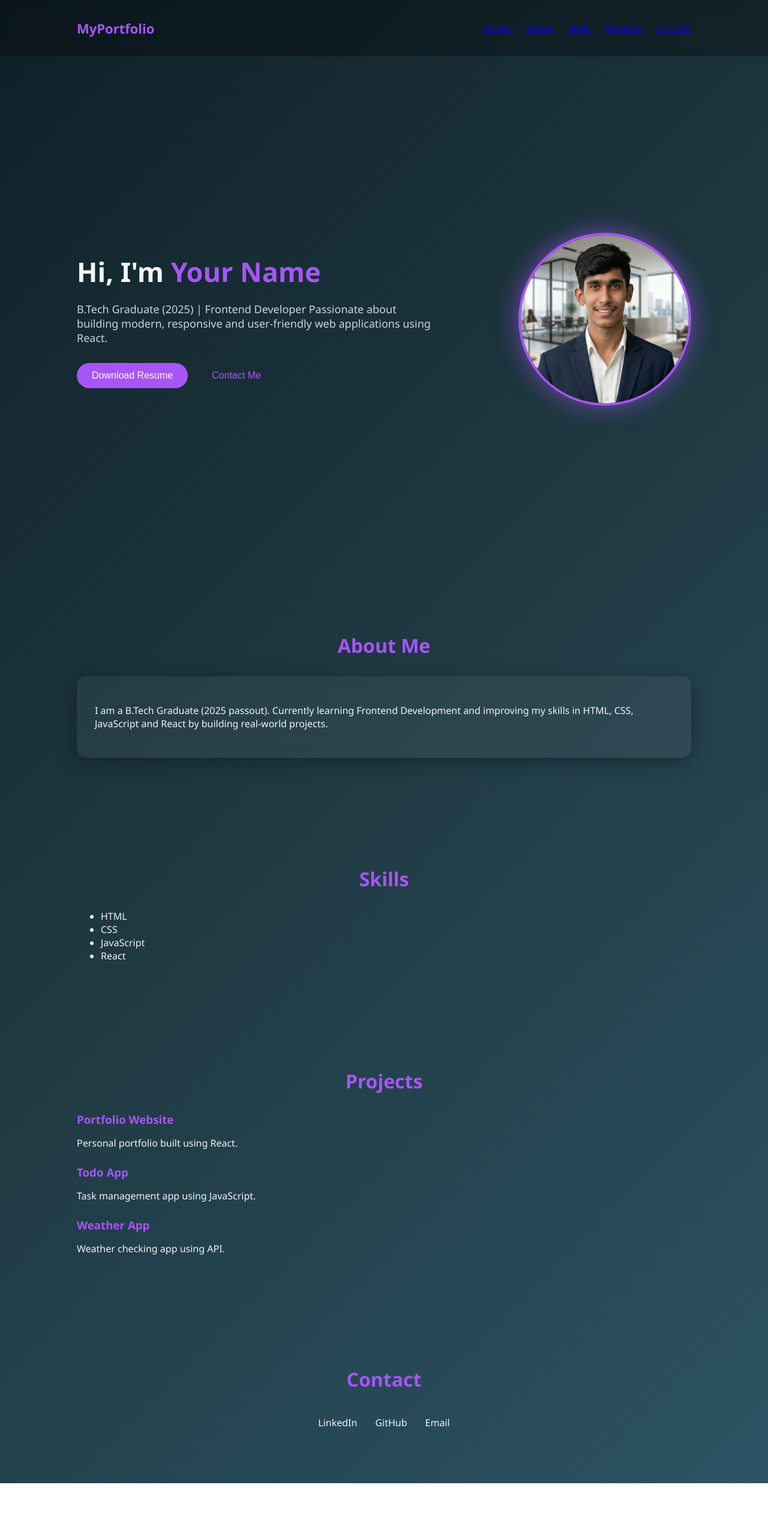
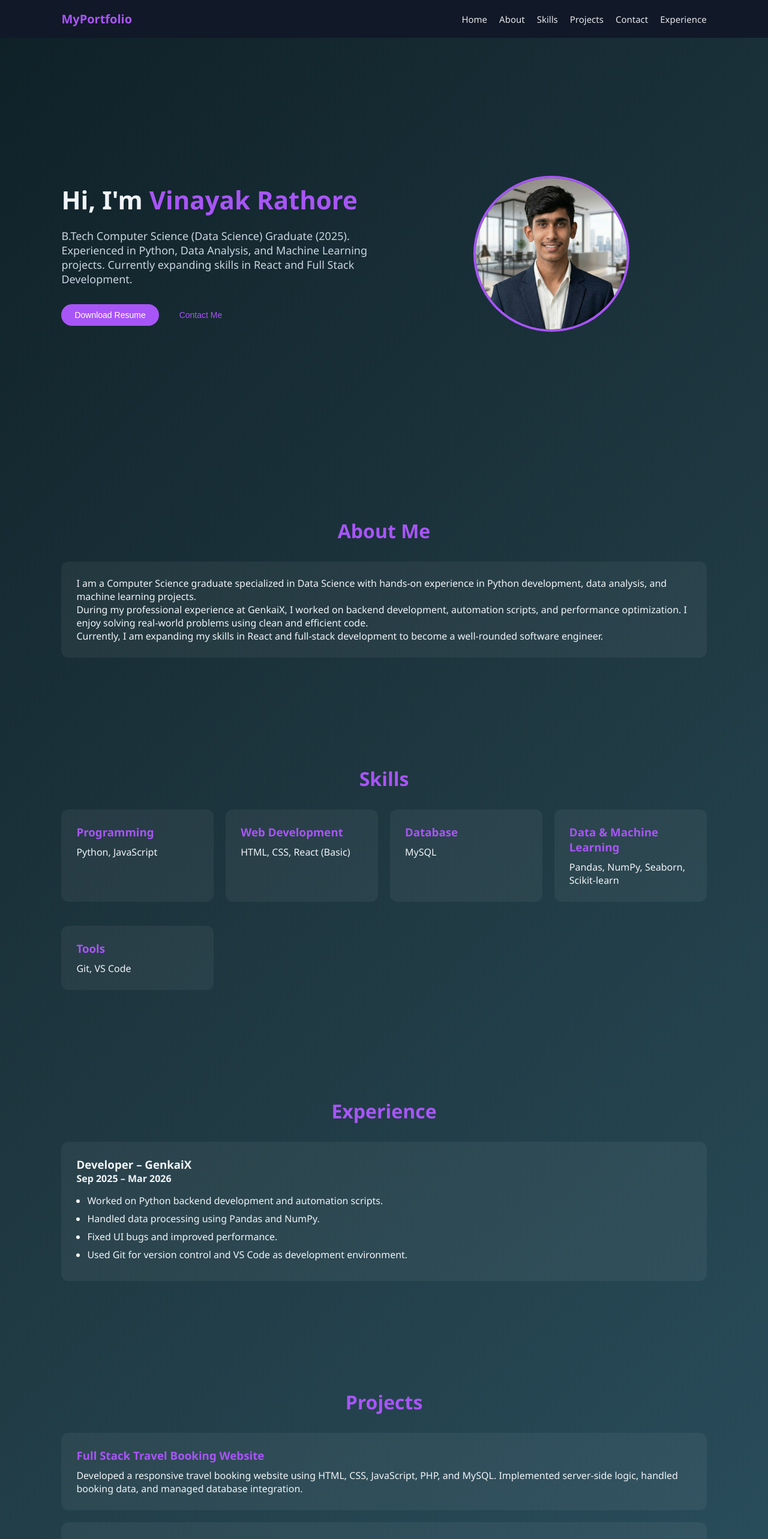
Before and after one commit to vinayakrathor/vinayakrathore-portfolio, a React (Create React App) app: page / in a window 1280 px wide. Shown: the top 2565 px of the page at 60% size. Before the commit the page ends 2472 px from the top, so only its background shows below. Built offline with nearby package versions, Linux system fonts and the light colour scheme.

Commit message:
feat : responsiveness

```diff
--- a/src/App.css
+++ b/src/App.css
@@ -1,20 +1,24 @@
-/* ===== GLOBAL ===== */
+/* ================= GLOBAL RESET ================= */
 
-body {
+* {
   margin: 0;
   padding: 0;
+  box-sizing: border-box;
+}
+
+html, body {
+  overflow-x: hidden;
   font-family: 'Segoe UI', sans-serif;
   background: linear-gradient(135deg, #0f2027, #203a43, #2c5364);
   color: #f1f5f9;
   scroll-behavior: smooth;
 }
 
+/* ================= SECTION ================= */
+
 section {
-  padding: 80px 10%;
-}
-
-h1, h2, h3 {
-  margin: 0;
+  padding: 80px 8%;
+  width: 100%;
 }
 
 h2 {
@@ -24,58 +28,61 @@ h2 {
   color: #a855f7;
 }
 
-/* ===== NAVBAR ===== */
+/* ================= NAVBAR ================= */
 
 .navbar {
+  width: 100%;
   display: flex;
   justify-content: space-between;
   align-items: center;
-  padding: 20px 10%;
-  background: rgba(0, 0, 0, 0.3);
-  backdrop-filter: blur(10px);
+  padding: 18px 8%;
+  background-color: #111827;
   position: sticky;
   top: 0;
   z-index: 1000;
 }
 
 .logo {
+  font-size: 20px;
+  font-weight: bold;
   color: #a855f7;
-  font-size: 22px;
-  font-weight: bold;
 }
 
 .nav-links {
   list-style: none;
   display: flex;
-  gap: 25px;
-  padding: 0;
+  gap: 20px;
 }
 
-.nav-links li {
-  cursor: pointer;
+.nav-links a {
+  text-decoration: none;
+  color: #e5e7eb;
+  font-size: 15px;
   transition: 0.3s;
 }
 
-.nav-links li:hover {
+.nav-links a:hover {
   color: #a855f7;
 }
 
-/* ===== HERO SECTION ===== */
+/* ================= HERO SECTION ================= */
 
 .home {
   display: flex;
   justify-content: space-between;
   align-items: center;
   min-height: 90vh;
+  gap: 40px;
   flex-wrap: wrap;
 }
 
 .home-text {
-  max-width: 600px;
+  flex: 1;
+  min-width: 280px;
 }
 
 .home-text h1 {
-  font-size: 45px;
+  font-size: 42px;
   margin-bottom: 20px;
 }
 
@@ -90,13 +97,13 @@ h2 {
 }
 
 .hero-buttons button {
-  padding: 12px 25px;
-  margin-right: 15px;
+  padding: 10px 22px;
+  margin-right: 12px;
+  border-radius: 25px;
   border: none;
-  border-radius: 25px;
   cursor: pointer;
-  font-size: 16px;
   transition: 0.3s;
+  font-size: 14px;
 }
 
 .btn-primary {
@@ -119,66 +126,72 @@ h2 {
   color: white;
 }
 
-/* ===== PROFILE IMAGE ===== */
+/* ================= IMAGE ================= */
+
+.home-image {
+  flex: 1;
+  display: flex;
+  justify-content: center;
+}
 
 .home-image img {
-  width: 280px;
-  height: 280px;
+  width: 260px;
+  height: 260px;
   object-fit: cover;
   border-radius: 50%;
   border: 4px solid #a855f7;
-  box-shadow: 0 0 40px rgba(168, 85, 247, 0.6);
 }
 
-/* ===== GLASS CARD ===== */
+/* ================= GLASS CARD ================= */
 
 .glass-card {
   background: rgba(255, 255, 255, 0.05);
-  backdrop-filter: blur(10px);
-  border-radius: 15px;
-  padding: 30px;
-  box-shadow: 0 8px 32px rgba(0, 0, 0, 0.3);
+  padding: 25px;
+  border-radius: 12px;
   margin-bottom: 20px;
 }
 
-/* ===== SKILLS ===== */
+/* ================= SKILLS ================= */
 
-.skills-list {
-  display: flex;
-  justify-content: center;
-  flex-wrap: wrap;
+.skills-container {
+  display: grid;
+  grid-template-columns: repeat(auto-fit, minmax(220px, 1fr));
   gap: 20px;
 }
 
-.skill-item {
-  padding: 15px 25px;
-  border-radius: 25px;
-  background-color: rgba(168, 85, 247, 0.2);
-  border: 1px solid #a855f7;
+.skills-container h3 {
+  color: #a855f7;
+  margin-bottom: 10px;
 }
 
-/* ===== PROJECTS ===== */
+/* ================= PROJECTS ================= */
 
-.project-card {
-  margin-bottom: 25px;
+.project-card h3 {
+  color: #a855f7;
+  margin-bottom: 10px;
 }
 
-.project-card h3 {
-  margin-bottom: 10px;
-  color: #a855f7;
+/* ================= EXPERIENCE ================= */
+
+#experience ul {
+  margin-top: 15px;
+  padding-left: 18px;
 }
 
-/* ===== CONTACT ===== */
+#experience li {
+  margin-bottom: 8px;
+}
+
+/* ================= CONTACT ================= */
 
 .contact-links {
   text-align: center;
 }
 
 .contact-links a {
-  display: inline-block;
-  margin: 10px 15px;
+  margin: 0 15px;
   text-decoration: none;
-  color: #f1f5f9;
+  color: #e5e7eb;
   transition: 0.3s;
 }
 
@@ -186,23 +199,73 @@ h2 {
   color: #a855f7;
 }
 
-/* ===== RESPONSIVE ===== */
+/* ================= TABLET ================= */
+
+@media (max-width: 1024px) {
+  .home-text h1 {
+    font-size: 36px;
+  }
+
+  .home-image img {
+    width: 220px;
+    height: 220px;
+  }
+}
+
+/* ================= MOBILE ================= */
 
 @media (max-width: 768px) {
+
+  section {
+    padding: 60px 6%;
+  }
+
   .home {
     flex-direction: column;
     text-align: center;
   }
 
-  .home-image {
-    margin-top: 30px;
+  .home-text h1 {
+    font-size: 28px;
+  }
+
+  .home-text p {
+    font-size: 16px;
+  }
+
+  .hero-buttons button {
+    margin-bottom: 10px;
   }
 
   .nav-links {
-    gap: 15px;
+    flex-wrap: wrap;
+    justify-content: center;
+    gap: 12px;
+  }
+
+  .skills-container {
+    grid-template-columns: 1fr;
+  }
+}
+
+/* ================= SMALL MOBILE ================= */
+
+@media (max-width: 480px) {
+
+  section {
+    padding: 50px 5%;
   }
 
   .home-text h1 {
-    font-size: 32px;
+    font-size: 24px;
   }
+
+  h2 {
+    font-size: 24px;
+  }
+
+  .hero-buttons button {
+    width: 100%;
+  }
+
 }
--- a/src/App.js
+++ b/src/App.js
@@ -6,6 +6,7 @@ import About from "./components/About";
 import Skills from "./components/Skills";
 import Projects from "./components/Projects";
 import Contact from "./components/Contact";
+import Experience from "./components/Experience";
 
 function App() {
   return (
@@ -14,6 +15,7 @@ function App() {
       <Home />
       <About />
       <Skills />
+      <Experience />
       <Projects />
       <Contact />
     </div>
--- a/src/components/About.js
+++ b/src/components/About.js
@@ -4,11 +4,23 @@ function About() {
   return (
     <section id="about">
       <h2>About Me</h2>
+
       <div className="glass-card">
         <p>
-          I am a B.Tech Graduate (2025 passout).
-          Currently learning Frontend Development and improving my skills in
-          HTML, CSS, JavaScript and React by building real-world projects.
+          I am a Computer Science graduate specialized in Data Science with
+          hands-on experience in Python development, data analysis, and
+          machine learning projects.
+        </p>
+
+        <p>
+          During my professional experience at GenkaiX, I worked on backend
+          development, automation scripts, and performance optimization.
+          I enjoy solving real-world problems using clean and efficient code.
+        </p>
+
+        <p>
+          Currently, I am expanding my skills in React and full-stack
+          development to become a well-rounded software engineer.
         </p>
       </div>
     </section>
--- a/src/components/Contact.js
+++ b/src/components/Contact.js
@@ -6,15 +6,15 @@ function Contact() {
       <h2>Contact</h2>
 
       <div className="contact-links">
-        <a href="https://linkedin.com/in/yourprofile" target="_blank" rel="noreferrer">
+        <a href="https://www.linkedin.com/in/vinayak-rathore-328156236/" target="_blank" rel="noreferrer">
           LinkedIn
         </a>
 
-        <a href="https://github.com/yourusername" target="_blank" rel="noreferrer">
+        <a href="https://github.com/vinayakrathor" target="_blank" rel="noreferrer">
           GitHub
         </a>
 
-        <a href="mailto:yourmail@gmail.com">
+        <a href="mailto:vinayakrathore441@gmail.com">
           Email
         </a>
       </div>
--- /dev/null
+++ b/src/components/Experience.js
@@ -0,0 +1,23 @@
+import React from "react";
+
+function Experience() {
+  return (
+    <section id="experience">
+      <h2>Experience</h2>
+
+      <div className="glass-card">
+        <h3>Developer – GenkaiX</h3>
+        <p><strong>Sep 2025 – Mar 2026</strong></p>
+
+        <ul>
+          <li>Worked on Python backend development and automation scripts.</li>
+          <li>Handled data processing using Pandas and NumPy.</li>
+          <li>Fixed UI bugs and improved performance.</li>
+          <li>Used Git for version control and VS Code as development environment.</li>
+        </ul>
+      </div>
+    </section>
+  );
+}
+
+export default Experience;
--- a/src/components/Home.js
+++ b/src/components/Home.js
@@ -8,12 +8,13 @@ function Home() {
       {/* Left Side */}
       <div className="home-text">
         <h1>
-          Hi, I'm <span className="highlight">Your Name</span>
+          Hi, I'm <span className="highlight">Vinayak Rathore</span>
         </h1>
 
         <p>
-          B.Tech Graduate (2025) | Frontend Developer
-          Passionate about building modern, responsive and user-friendly web applications using React.
+          B.Tech Computer Science (Data Science) Graduate (2025).
+Experienced in Python, Data Analysis, and Machine Learning projects.
+Currently expanding skills in React and Full Stack Development.
         </p>
 
         <div className="hero-buttons">
--- a/src/components/Navbar.js
+++ b/src/components/Navbar.js
@@ -10,6 +10,7 @@ function Navbar() {
         <li><a href="#skills">Skills</a></li>
         <li><a href="#Projects">Projects</a></li>
         <li><a href="#contact">Contact</a></li>
+        <li><a href="#experience">Experience</a></li>
       </ul>
     </nav>
   );
--- a/src/components/Projects.js
+++ b/src/components/Projects.js
@@ -2,22 +2,39 @@ import React from "react";
 
 function Projects() {
   return (
-    <section className="projects">
+    <section id="projects">
       <h2>Projects</h2>
-      <div className="project-card">
-        <h3>Portfolio Website</h3>
-        <p>Personal portfolio built using React.</p>
+
+      {/* Project 1 */}
+      <div className="glass-card project-card">
+        <h3>Full Stack Travel Booking Website</h3>
+        <p>
+          Developed a responsive travel booking website using HTML, CSS,
+          JavaScript, PHP, and MySQL. Implemented server-side logic,
+          handled booking data, and managed database integration.
+        </p>
       </div>
 
-      <div className="project-card">
-        <h3>Todo App</h3>
-        <p>Task management app using JavaScript.</p>
+      {/* Project 2 */}
+      <div className="glass-card project-card">
+        <h3>Top 5000 YouTube Channels Data Analysis</h3>
+        <p>
+          Analyzed a Kaggle dataset using Pandas and NumPy to uncover trends
+          in subscriber growth and content categories. Created visualizations
+          using Seaborn to represent engagement metrics and performance insights.
+        </p>
       </div>
 
-      <div className="project-card">
-        <h3>Weather App</h3>
-        <p>Weather checking app using API.</p>
+      {/* Project 3 */}
+      <div className="glass-card project-card">
+        <h3>Red Wine Quality Prediction (Machine Learning)</h3>
+        <p>
+          Built a machine learning classification model to predict wine quality
+          using chemical properties dataset. Performed data preprocessing,
+          visualization, and implemented classification algorithms for accurate predictions.
+        </p>
       </div>
+
     </section>
   );
 }
--- a/src/components/Skills.js
+++ b/src/components/Skills.js
@@ -2,14 +2,42 @@ import React from "react";
 
 function Skills() {
   return (
-    <section className="skills">
+    <section id="skills">
       <h2>Skills</h2>
-      <ul>
-        <li>HTML</li>
-        <li>CSS</li>
-        <li>JavaScript</li>
-        <li>React</li>
-      </ul>
+
+      <div className="skills-container">
+
+        {/* Programming */}
+        <div className="glass-card">
+          <h3>Programming</h3>
+          <p>Python, JavaScript</p>
+        </div>
+
+        {/* Web Development */}
+        <div className="glass-card">
+          <h3>Web Development</h3>
+          <p>HTML, CSS, React (Basic)</p>
+        </div>
+
+        {/* Database */}
+        <div className="glass-card">
+          <h3>Database</h3>
+          <p>MySQL</p>
+        </div>
+
+        {/* Data & ML */}
+        <div className="glass-card">
+          <h3>Data & Machine Learning</h3>
+          <p>Pandas, NumPy, Seaborn, Scikit-learn</p>
+        </div>
+
+        {/* Tools */}
+        <div className="glass-card">
+          <h3>Tools</h3>
+          <p>Git, VS Code</p>
+        </div>
+
+      </div>
     </section>
   );
 }
```
